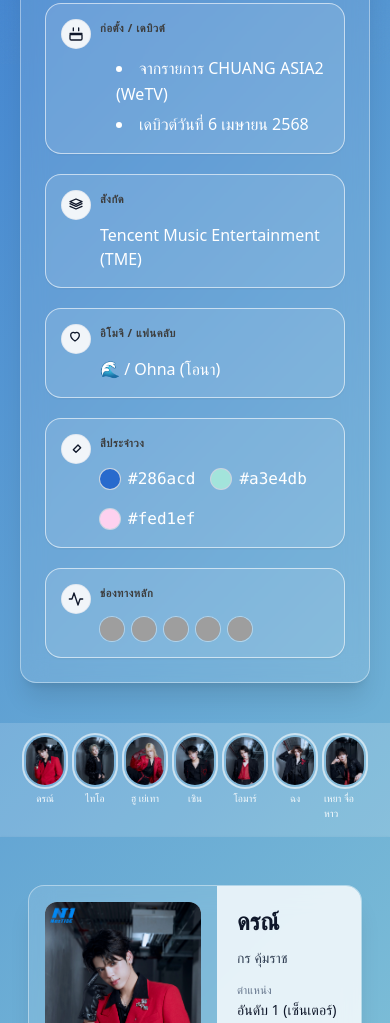
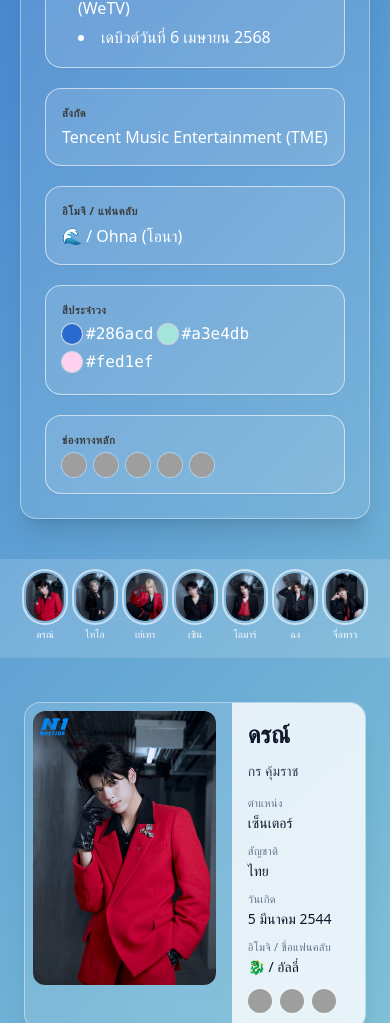
Before and after one commit to next1deprojectth/profile-info, a plain HTML site: page index.html in a window 390 px wide. Shown: the part 780-1803 px from the top of the page. Drawn offline with nearby package versions, Linux system fonts and the light colour scheme; grey boxes are pictures that could not be loaded.

Commit message:
Refactor index.html and improve mobile menu logic
Refactor HTML structure for better readability and maintainability. Update mobile menu toggle functionality.

```diff
--- a/index.html
+++ b/index.html
@@ -128,96 +128,75 @@
       <dl class="grid gap-5 md:gap-6 grid-cols-1 md:grid-cols-2">
       <!-- Item: ชื่อวง -->
       <div class="rounded-2xl border border-white/60 bg-white/10 text-slate-900 shadow-sm p-4 md:p-5">
-        <div class="grid grid-cols-[28px_1fr] gap-x-2.5">
-          <span class="inline-flex h-7 w-7 items-center justify-center rounded-full bg-slate-100 ring-1 ring-slate-200">
-            <svg width="16" height="16" fill="none" viewBox="0 0 24 24" stroke="currentColor"><path stroke-linecap="round" stroke-linejoin="round" stroke-width="2" d="M16 7a4 4 0 11-8 0 4 4 0 018 0zM12 14a7 7 0 00-7 7h14a7 7 0 00-7-7z"/></svg>
-          </span>
+
           <dt class="text-[11px] font-semibold uppercase tracking-wider text-slate-700" data-i18n="group_name_label">ชื่อวง</dt>
           <dd id="aboutGroupName" class="col-start-2 mt-1 text-base leading-6 text-white"></dd>
-        </div>
+
       </div>
 
       <!-- Item: ความหมายของชื่อวง -->
       <div class="rounded-2xl border border-white/60 bg-white/10 text-slate-900 shadow-sm p-4 md:p-5">
-        <div class="grid grid-cols-[28px_1fr] gap-x-2.5">
-          <span class="inline-flex h-7 w-7 items-center justify-center rounded-full bg-slate-100 ring-1 ring-slate-200">
-            <svg width="16" height="16" fill="none" viewBox="0 0 24 24" stroke="currentColor"><path stroke-linecap="round" stroke-linejoin="round" stroke-width="2" d="M8 10h.01M12 10h.01M16 10h.01M21 12c0 4.418-4.03 8-9 8a9.86 9.86 0 01-4-.8L3 20l.8-4A8.9 8.9 0 013 12c0-4.418 4.03-8 9-8s9 3.582 9 8z"/></svg>
-          </span>
+
+
           <dt class="text-[11px] font-semibold uppercase tracking-wider text-slate-700" data-i18n="meaning_label">ความหมายของชื่อวง</dt>
           <dd id="aboutMeaning" class="col-start-2 mt-1 prose prose-sm max-w-none leading-6 text-white"></dd>
-        </div>
+
       </div>
 
       <!-- Item: เดบิวต์ -->
       <div class="rounded-2xl border border-white/60 bg-white/10 text-slate-900 shadow-sm p-4 md:p-5">
-        <div class="grid grid-cols-[28px_1fr] gap-x-2.5">
-          <span class="inline-flex h-7 w-7 items-center justify-center rounded-full bg-slate-100 ring-1 ring-slate-200">
-            <svg width="16" height="16" fill="none" viewBox="0 0 24 24" stroke="currentColor"><path stroke-linecap="round" stroke-linejoin="round" stroke-width="2" d="M8 7V3m8 4V3M3 11h18M5 21h14a2 2 0 002-2v-6H3v6a2 2 0 002 2z"/></svg>
-          </span>
+
           <dt class="text-[11px] font-semibold uppercase tracking-wider text-slate-700" data-i18n="debut_label">ก่อตั้ง / เดบิวต์</dt>
           <dd id="aboutDebut" class="col-start-2 mt-1 text-base leading-6 text-white"></dd>
-        </div>
+
       </div>
 
       <!-- Item: สังกัด -->
       <div class="rounded-2xl border border-white/60 bg-white/10 text-slate-900 shadow-sm p-4 md:p-5">
-        <div class="grid grid-cols-[28px_1fr] gap-x-2.5">
-          <span class="inline-flex h-7 w-7 items-center justify-center rounded-full bg-slate-100 ring-1 ring-slate-200">
-            <svg width="16" height="16" fill="none" viewBox="0 0 24 24" stroke="currentColor"><path stroke-linecap="round" stroke-linejoin="round" stroke-width="2" d="M3 7l9-4 9 4-9 4-9-4z"/><path stroke-linecap="round" stroke-linejoin="round" stroke-width="2" d="M21 10l-9 4-9-4M21 14l-9 4-9-4"/></svg>
-          </span>
+
           <dt class="text-[11px] font-semibold uppercase tracking-wider text-slate-700" data-i18n="agency_label">สังกัด</dt>
           <dd id="aboutAgency" class="col-start-2 mt-1 text-base leading-6 text-white"></dd>
-        </div>
+
       </div>
 
       <!-- Item: แฟนคลับ -->
       <div class="rounded-2xl border border-white/60 bg-white/10 text-slate-900 shadow-sm p-4 md:p-5">
-        <div class="grid grid-cols-[28px_1fr] gap-x-2.5">
-          <span class="inline-flex h-7 w-7 items-center justify-center rounded-full bg-slate-100 ring-1 ring-slate-200">
-            <svg width="16" height="16" fill="none" viewBox="0 0 24 24" stroke="currentColor"><path stroke-linecap="round" stroke-linejoin="round" stroke-width="2" d="M4 6a4 4 0 016.5-3 4 4 0 016.5 3c0 5-6.5 9-6.5 9S4 11 4 6z"/></svg>
-          </span>
+
           <dt class="text-[11px] font-semibold uppercase tracking-wider text-slate-700" data-i18n="fandom_label">แฟนคลับ</dt>
           <dd id="aboutFandom" class="col-start-2 mt-1 text-base leading-6 text-white"></dd>
-        </div>
+
       </div>
 
       <!-- Item: สีประจำวง -->
       <div class="rounded-2xl border border-white/60 bg-white/10 text-slate-900 shadow-sm p-4 md:p-5">
-        <div class="grid grid-cols-[28px_1fr] gap-x-2.5">
-          <span class="inline-flex h-7 w-7 items-center justify-center rounded-full bg-slate-100 ring-1 ring-slate-200">
-            <svg width="16" height="16" fill="none" viewBox="0 0 24 24" stroke="currentColor"><path stroke-linecap="round" stroke-linejoin="round" stroke-width="2" d="M19 10l-7 7-4-4 7-7 4 4z"/></svg>
-          </span>
+
           <dt class="text-[11px] font-semibold uppercase tracking-wider text-slate-700" data-i18n="colors_label">สีประจำวง</dt>
           <dd class="col-start-2 mt-1">
-            <div class="flex flex-wrap items-center gap-4">
-              <span class="inline-flex items-center gap-2">
+              <span class="inline-flex items-center gap-1">
                 <span class="inline-block h-5 w-5 rounded-full ring-1 ring-slate-300" style="background:#286acd"></span>
                 <code class="text-white">#286acd</code>
               </span>
-              <span class="inline-flex items-center gap-2">
+              <span class="inline-flex items-center gap-1">
                 <span class="inline-block h-5 w-5 rounded-full ring-1 ring-slate-300" style="background:#a3e4db"></span>
                 <code class="text-white">#a3e4db</code>
               </span>
-              <span class="inline-flex items-center gap-2">
+              <span class="inline-flex items-center gap-1">
                 <span class="inline-block h-5 w-5 rounded-full ring-1 ring-slate-300" style="background:#fed1ef"></span>
                 <code class="text-white">#fed1ef</code>
               </span>
-            </div>
+
           </dd>
-        </div>
+
       </div>
 
       <!-- Item: ช่องทางหลัก -->
       <div class="rounded-2xl border border-white/60 bg-white/10 text-slate-900 shadow-sm p-4 md:p-5 md:col-span-2">
-        <div class="grid grid-cols-[28px_1fr] gap-x-2.5">
-          <span class="inline-flex h-7 w-7 items-center justify-center rounded-full bg-slate-100 ring-1 ring-slate-200">
-            <svg width="16" height="16" fill="none" viewBox="0 0 24 24" stroke="currentColor"><path stroke-linecap="round" stroke-linejoin="round" stroke-width="2" d="M22 12h-4l-3 9L9 3 6 12H2"/></svg>
-          </span>
+
           <dt class="text-[11px] font-semibold uppercase tracking-wider text-slate-700" data-i18n="socials_label">ช่องทางหลัก</dt>
           <dd class="col-start-2 mt-1">
             <div id="groupSocials" class="flex flex-wrap items-center gap-2"></div>
           </dd>
-        </div>
+
       </div>
     </dl>
 
@@ -239,7 +218,7 @@
   </section>
 
   <!-- DISCOGRAPHY -->
-  <section id="discog" class="mx-auto max-w-6xl px-5 sm:px-8 lg:px-12 py-10 anchor mt-4">
+  <section id="discog" class="mx-auto max-w-6xl px-5 sm:px-8 lg:px-12 py-10 anchor">
     <div class="rounded-2xl border border-white/40 bg-white/10 backdrop-blur-md text-white p-6 md:p-8 shadow-xl">
       <div class="flex items-center justify-between">
         <h2 class="text-2xl font-extrabold tracking-tight text-slate-900" data-i18n="discography_title">ผลงานเพลงทั้งหมด</h2>
@@ -266,7 +245,7 @@
   </section>
 
   <!-- GALLERY -->
-  <section id="gallery" class="mx-auto max-w-6xl px-5 sm:px-8 lg:px-12 py-10 anchor mt-4">
+  <section id="gallery" class="mx-auto max-w-6xl px-5 sm:px-8 lg:px-12 py-10 anchor">
     <div class="rounded-2xl border border-white/40 bg-white/10 backdrop-blur-md text-white p-6 md:p-8 shadow-xl">
       <h2 class="text-2xl font-extrabold tracking-tight pb-2 text-slate-900" data-i18n="gallery_title">แกลเลอรี</h2>
       <div class="my-5 h-px w-full bg-white/30"></div>
@@ -343,9 +322,9 @@
         {handle:'NexT1DE-DORN', url:'https://weibo.com/u/7966010285', iconUrl:weibo_icon_url},
       ],
       locale: {
-        th: { stage:"ดรณ์", fullname:"กร คุ้มราช", position:"อันดับ 1 (เซ็นเตอร์)", nationality:"ไทย", fandom:"🐉 / อัลลี่" },
-        en: { stage:"Dorn", fullname:"Korn Khumraj", position:"Rank 1 (Center)", nationality:"Thai", fandom:"🐉 /Alleys" },
-        zh: { stage:"Dorn", fullname:"Korn Khumraj", position:"第1名（中心位）", nationality:"泰国", fandom:"🐉 /Alleys" },
+        th: { stage:"ดรณ์", fullname:"กร คุ้มราช", position:"เซ็นเตอร์", nationality:"ไทย", fandom:"🐉 / อัลลี่" },
+        en: { stage:"Dorn", fullname:"Korn Khumraj", position:"Center", nationality:"Thai", fandom:"🐉 /Alleys" },
+        zh: { stage:"Dorn", fullname:"Korn Khumraj", position:"中心位", nationality:"泰国", fandom:"🐉 /Alleys" },
       }
     },
     {
@@ -359,9 +338,9 @@
         {handle:'@thiothamm', url:'https://x.com/thiothamm', iconUrl:x_icon_url},
       ],
       locale: {
-        th: { stage:"ไทโอ", fullname:"ทัมม ควรทรงธรรม", position:"อันดับ 2 (Vocal)", nationality:"ไทย", fandom:"🌻 / ไทออนส์" },
-        en: { stage:"Thi-O", fullname:"Thamm Kuansongtham", position:"Rank 2 (Vocal)", nationality:"Thai", fandom:"🌻 / Thions" },
-        zh: { stage:"Thi-O", fullname:"Thamm Kuansongtham", position:"第2名（主唱）", nationality:"泰国", fandom:"🌻 / Thions" },
+        th: { stage:"ไทโอ", fullname:"ทัมม ควรทรงธรรม", position:"Vocal", nationality:"ไทย", fandom:"🌻 / ไทออนส์" },
+        en: { stage:"Thi-O", fullname:"Thamm Kuansongtham", position:"Vocal", nationality:"Thai", fandom:"🌻 / Thions" },
+        zh: { stage:"Thi-O", fullname:"Thamm Kuansongtham", position:"主唱", nationality:"泰国", fandom:"🌻 / Thions" },
       }
     },
     {
@@ -374,9 +353,9 @@
         {handle:'NexT1DE-胡烨韬', url:'https://weibo.com/u/6041673899', iconUrl:weibo_icon_url},
       ],
       locale: {
-        th: { stage:"ฮู เย่เทา", fullname:"HU YE TAO", position:"อันดับ 3 (หัวหน้าวง)", nationality:"จีน", fandom:"🍑 / แครอท" },
-        en: { stage:"HU YE TAO", fullname:"HU YE TAO", position:"Rank 3 (Leader)", nationality:"Chinese", fandom:"🍑 / Carrot" },
-        zh: { stage:"胡烨韬", fullname:"", position:"第3名（队长）", nationality:"中国", fandom:"🍑 / Carrot" },
+        th: { stage:"เย่เทา", fullname:"HU YE TAO", position:"หัวหน้าวง", nationality:"จีน", fandom:"🍑 / แครอท" },
+        en: { stage:"HU YE TAO", fullname:"HU YE TAO", position:"Leader", nationality:"Chinese", fandom:"🍑 / Carrot" },
+        zh: { stage:"胡烨韬", fullname:"", position:"队长", nationality:"中国", fandom:"🍑 / Carrot" },
       }
     },
     {
@@ -389,9 +368,9 @@
         {handle:'NexT1DE-SHEN申义晟', url:'https://weibo.com/u/6507103706', iconUrl:weibo_icon_url},
       ],
       locale: {
-        th: { stage:"เซิน", fullname:"SHEN YI SHENG", position:"อันดับ 4 (Dance)", nationality:"จีน", fandom:"🐶 / โถวซือ" },
-        en: { stage:"SHEN YI SHENG", fullname:"", position:"Rank 4 (Dance)", nationality:"Chinese", fandom:"🐶 / tóu shī" },
-        zh: { stage:"申义晟", fullname:"", position:"第4名（舞蹈）", nationality:"中国", fandom:"🐶 / 头师" },
+        th: { stage:"เซิน", fullname:"SHEN YI SHENG", position:"Dance", nationality:"จีน", fandom:"🐶 / โถวซือ" },
+        en: { stage:"SHEN YI SHENG", fullname:"", position:"Dance", nationality:"Chinese", fandom:"🐶 / tóu shī" },
+        zh: { stage:"申义晟", fullname:"", position:"舞蹈", nationality:"中国", fandom:"🐶 / 头师" },
       }
     },
     {
@@ -404,9 +383,9 @@
         {handle:'NexT1DE-OMAR唐奥玛', url:'https://weibo.com/u/7567410828', iconUrl:weibo_icon_url},
       ],
       locale: {
-        th: { stage:"โอมาร์", fullname:"OMAR TANG", position:"อันดับ 5 (Dance)", nationality:"จีน", fandom:"🦖 / มาริโอ้" },
-        en: { stage:"OMAR TANG", fullname:"", position:"Rank 5 (Dance)", nationality:"Chinese", fandom:"🦖 / Mario" },
-        zh: { stage:"唐奥玛", fullname:"", position:"第5名（舞蹈）", nationality:"中国", fandom:"🦖 / Mario" },
+        th: { stage:"โอมาร์", fullname:"OMAR TANG", position:"Dance", nationality:"จีน", fandom:"🦖 / มาริโอ้" },
+        en: { stage:"OMAR TANG", fullname:"", position:"Dance", nationality:"Chinese", fandom:"🦖 / Mario" },
+        zh: { stage:"唐奥玛", fullname:"", position:"舞蹈", nationality:"中国", fandom:"🦖 / Mario" },
       }
     },
     {
@@ -419,9 +398,9 @@
         {handle:'NexT1DE-林锦雄', url:'https://weibo.com/u/6396670398', iconUrl:weibo_icon_url},
       ],
       locale: {
-        th: { stage:"ฉง", fullname:"LIN JIN XIONG", position:"อันดับ 6 (Dance)", nationality:"จีน", fandom:"🐻 / ไอแบร์" },
-        en: { stage:"LIN JIN XIONG", fullname:"", position:"Rank 6 (Dance)", nationality:"Chinese", fandom:"🐻 / iBear" },
-        zh: { stage:"林锦雄", fullname:"", position:"第6名（舞蹈）", nationality:"中国", fandom:"🐻 / iBear" },
+        th: { stage:"ฉง", fullname:"LIN JIN XIONG", position:"Dance", nationality:"จีน", fandom:"🐻 / ไอแบร์" },
+        en: { stage:"LIN JIN XIONG", fullname:"", position:"Dance", nationality:"Chinese", fandom:"🐻 / iBear" },
+        zh: { stage:"林锦雄", fullname:"", position:"舞蹈", nationality:"中国", fandom:"🐻 / iBear" },
       }
     },
     {
@@ -434,9 +413,9 @@
         {handle:'NexT1DE姚梓豪', url:'https://weibo.com/u/2170610937', iconUrl:weibo_icon_url},
       ],
       locale: {
-        th: { stage:"เหยา จื่อ หาว", fullname:"YAO ZI HAO", position:"อันดับ 7 (Dance, Rap)", nationality:"จีน", fandom:"🦄 / ม่าม๊า" },
-        en: { stage:"YAO ZI HAO", fullname:"", position:"Rank 7 (Dance, Rap)", nationality:"Chinese", fandom:"🦄 / mama" },
-        zh: { stage:"姚梓豪", fullname:"", position:"第7名（舞蹈，Rap）", nationality:"中国", fandom:"🦄 / " },
+        th: { stage:"จื่อหาว", fullname:"YAO ZI HAO", position:"Dance, Rap", nationality:"จีน", fandom:"🦄 / ม่าม๊า" },
+        en: { stage:"YAO ZI HAO", fullname:"", position:"Dance, Rap", nationality:"Chinese", fandom:"🦄 / mama" },
+        zh: { stage:"姚梓豪", fullname:"", position:"舞蹈，Rap", nationality:"中国", fandom:"🦄 / " },
       }
     },
   ];
@@ -600,13 +579,13 @@
         const nationality = loc.nationality || m.locale.en.nationality;
         const fandom = (loc.fandom ?? '').trim();
 
-        const card = el('article','m-2 md:m-3 overflow-hidden rounded-2xl border border-white/40 bg-white/10 backdrop-blur-md shadow-xl');
+        const card = el('article','m-1 sm:m-1 md:m-3 overflow-hidden rounded-2xl border border-white/40 bg-white/10 backdrop-blur-md shadow-xl');
         card.id = `member-${m.id}`;
 
-        const row = el('div','flex');
+        const row = el('div','flex gap-2 md:gap-2');
 
         // IMAGE
-        const imgBox = el('div','p-4 w-2/3');
+        const imgBox = el('div','p-2 sm:p-3 md:p-4 w-3/5 md:w-7/12');
         const frame = el('div','mx-auto w-full max-w-xs sm:max-w-sm');
         const ratio = el('div','aspect-[2/3] w-full overflow-hidden rounded-xl bg-white/60');
         const imgBtn = el('button','relative w-full h-full group'); imgBtn.type='button';
@@ -619,12 +598,12 @@
         imgBtn.addEventListener('click', () => { lbImg.src = m.image; lbImg.alt = stage + ' preview'; lightbox.classList.remove('hidden'); });
 
         // CONTENT
-        const content = el('div','w-1/2 bg-white/80 text-slate-900 p-5 md:p-7 flex flex-col gap-3');
+        const content = el('div','w-2/5 md:w-5/12 bg-white/80 text-slate-900 p-4 md:p-7 flex flex-col gap-3 md:gap-4');
         const title = el('h3','text-2xl md:text-3xl font-extrabold leading-tight'); title.textContent = stage;
         const sub = el('p','text-sm text-slate-700'); sub.textContent = fullname ? fullname : '';
 
         // info grid
-        const dl = el('dl','grid grid-cols-1 sm:grid-cols-2 gap-x-6 gap-y-2 text-sm');
+        const dl = el('dl','grid grid-cols-1 sm:grid-cols-2 gap-x-4 sm:gap-x-6 gap-y-2 text-sm');
         const infoItem = (label, value) => {
           const d=el('div');
           const l=el('div','text-[11px] uppercase tracking-wide text-slate-500'); l.textContent=label;
@@ -779,18 +758,53 @@
     // Init
     function init(){
       // bind hamburger
+      // === Mobile Menu Control ===
       const hamBtn = document.getElementById('hamburgerBtn');
       const mobileMenu = document.getElementById('mobileMenu');
-      const iconOpen = document.getElementById('iconOpen');
-      const iconClose = document.getElementById('iconClose');
 
-      hamBtn.addEventListener('click', () => {
-        const open = mobileMenu.classList.contains('hidden');
-        mobileMenu.classList.toggle('hidden', !open);
-        hamBtn.setAttribute('aria-expanded', String(open));
-        iconOpen.classList.toggle('hidden', open);
-        iconClose.classList.toggle('hidden', !open);
+      const isOpen = () => !mobileMenu.classList.contains('hidden');
+      const openMenu = () => {
+        mobileMenu.classList.remove('hidden');
+        hamBtn?.setAttribute('aria-expanded', 'true');
+        // ปิดเมื่อคลิกนอกเมนู
+        document.addEventListener('click', onDocClick);
+      };
+      const closeMenu = () => {
+        mobileMenu.classList.add('hidden');
+        hamBtn?.setAttribute('aria-expanded', 'false');
+        document.removeEventListener('click', onDocClick);
+      };
+      const toggleMenu = (e) => {
+        e?.stopPropagation?.(); // กัน event เด้งไป document
+        isOpen() ? closeMenu() : openMenu();
+      };
+      const onDocClick = (e) => {
+        // ถ้าคลิกนอกเมนูและไม่ได้คลิกปุ่ม hamburger → ปิด
+        if (!mobileMenu.contains(e.target) && e.target !== hamBtn) {
+          closeMenu();
+        }
+      };
+
+      // คลิกปุ่ม hamburger
+      hamBtn?.addEventListener('click', toggleMenu);
+
+      // คลิก "ลิงก์/ปุ่ม" ภายในเมนู → หุบเมนู (รวมถึงปุ่มภาษา)
+      mobileMenu.addEventListener('click', (e) => {
+        const interactive = e.target.closest('a, button, [role="menuitem"]');
+        if (interactive) closeMenu();
       });
+
+      // ถ้าคุณมีปุ่มเปลี่ยนภาษาอยู่นอกเมนูด้วย ให้ bind เพิ่ม (เลือกได้)
+      document.querySelectorAll('[data-lang]').forEach(btn => {
+        btn.addEventListener('click', () => {
+          // setLanguage(btn.dataset.lang); // ฟังก์ชันของคุณ
+          closeMenu();
+        });
+      });
+
+      // (ออปชัน) หากมีฟังก์ชันเปลี่ยนภาษาอยู่แล้ว ให้เรียก closeMenu() หลังเปลี่ยนเสมอ
+      // function setLanguage(lang) { ...; closeMenu(); }
+
 
       // close mobile menu on nav click
       mobileMenu.querySelectorAll('a').forEach(a => a.addEventListener('click', () => {
```
